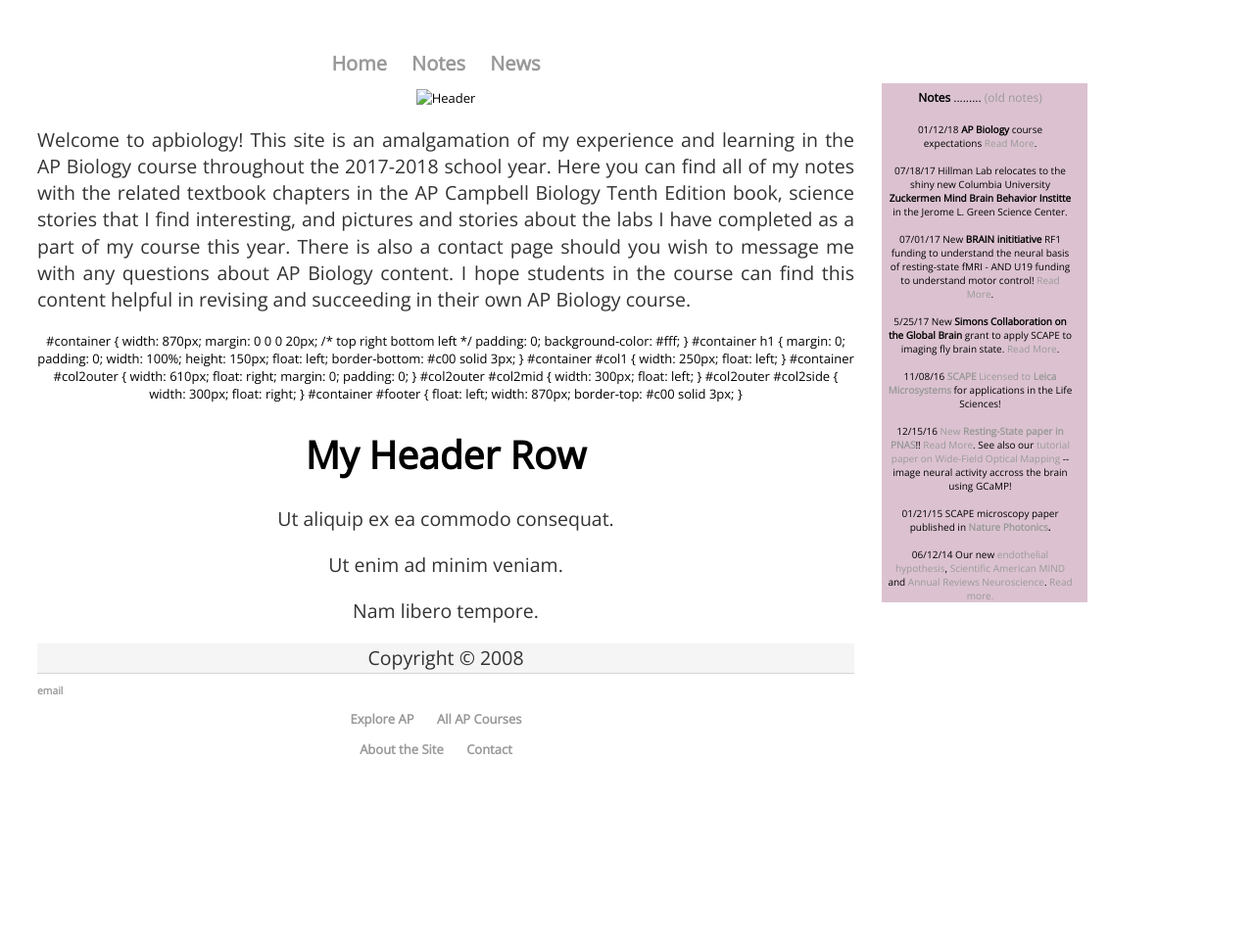
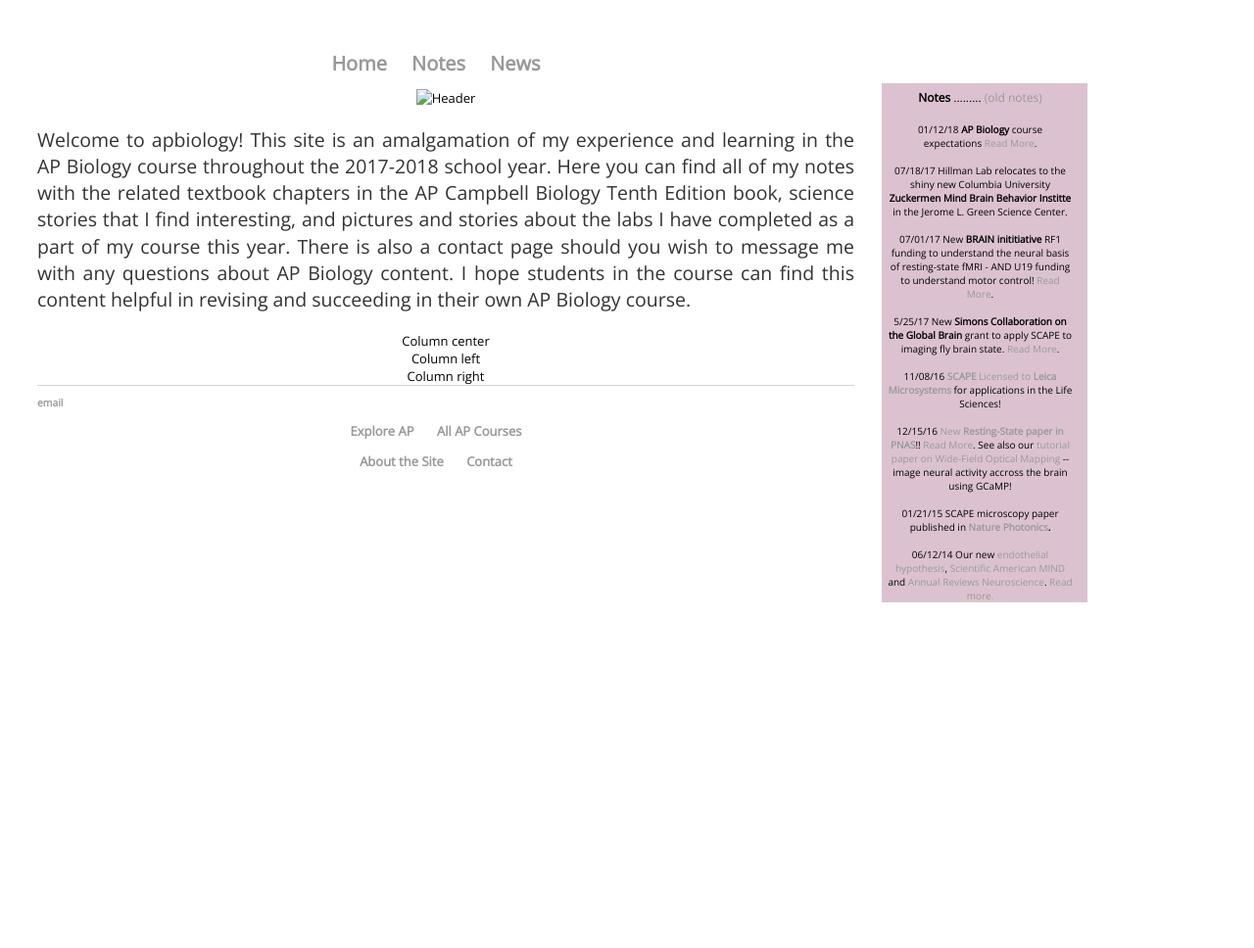
Before and after one commit to meganscarlett/meganscarlett.github.io, a Jekyll site: the page built from index.html, in a window 1280 px wide. Shown: the whole page at 98% size. Built offline with Jekyll 4.4.1, drawn with Linux system fonts in a browser that asks for light colours.

Commit message:
Update index.html

```diff
--- a/index.html
+++ b/index.html
@@ -56,64 +56,8 @@ I hope students in the course can find this content helpful in revising and succ
 
 <!-- COLUMNS-->
 
- #container {
- width: 870px;
- margin: 0 0 0 20px; /* top right bottom left */
- padding: 0;
- background-color: #fff;
- }
- #container h1 {
- margin: 0;
- padding: 0;
- width: 100%;
- height: 150px;
- float: left;
- border-bottom: #c00 solid 3px;
- }
- #container #col1 {
- width: 250px;
- float: left;
- }
- #container #col2outer {
- width: 610px;
- float: right;
- margin: 0;
- padding: 0;
- }
- #col2outer #col2mid {
- width: 300px;
- float: left;
- }
- #col2outer #col2side {
- width: 300px;
- float: right;
- }
- #container #footer {
- float: left;
- width: 870px;
- border-top: #c00 solid 3px;
- }
- </style>
- </head>
-
- <body>
- <div id="container">
- <h1>My Header Row</h1>
- <div id="col1">
- <p>Ut aliquip ex ea commodo consequat.</p>
- </div>
- <div id="col2outer">
- <div id="col2mid">
- <p>Ut enim ad minim veniam.</p>
- </div>
- <div id="col2side">
- <p>Nam libero tempore.</p>
- </div>
- </div>
- <div id="footer">
- <p>Copyright © 2008 </p>
- </div>
- </div>
-
- </body>
- </html>
+ <div class="container">
+   <div class="column-center">Column center</div>
+   <div class="column-left">Column left</div>
+   <div class="column-right">Column right</div>
+</div>
```
